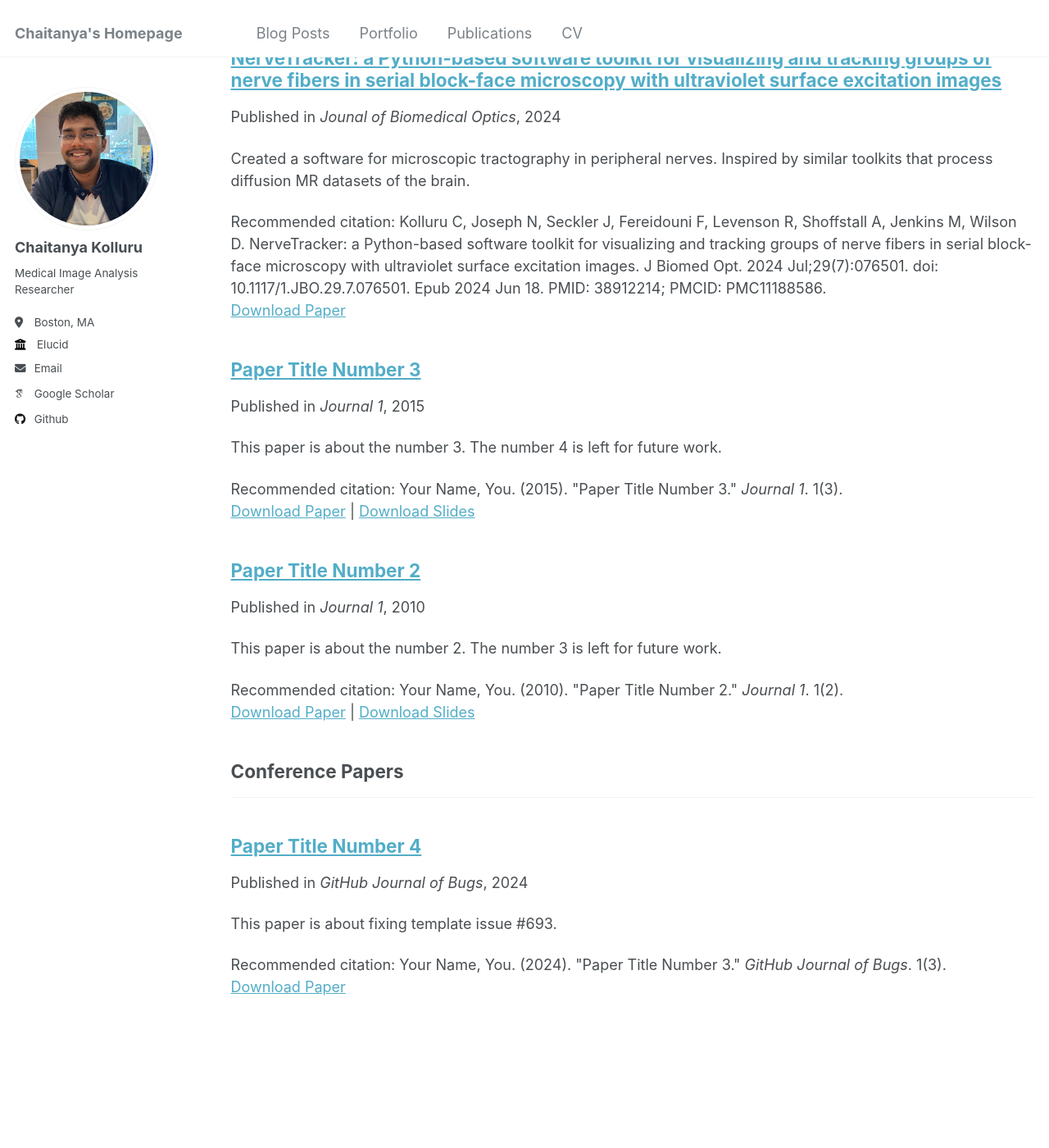
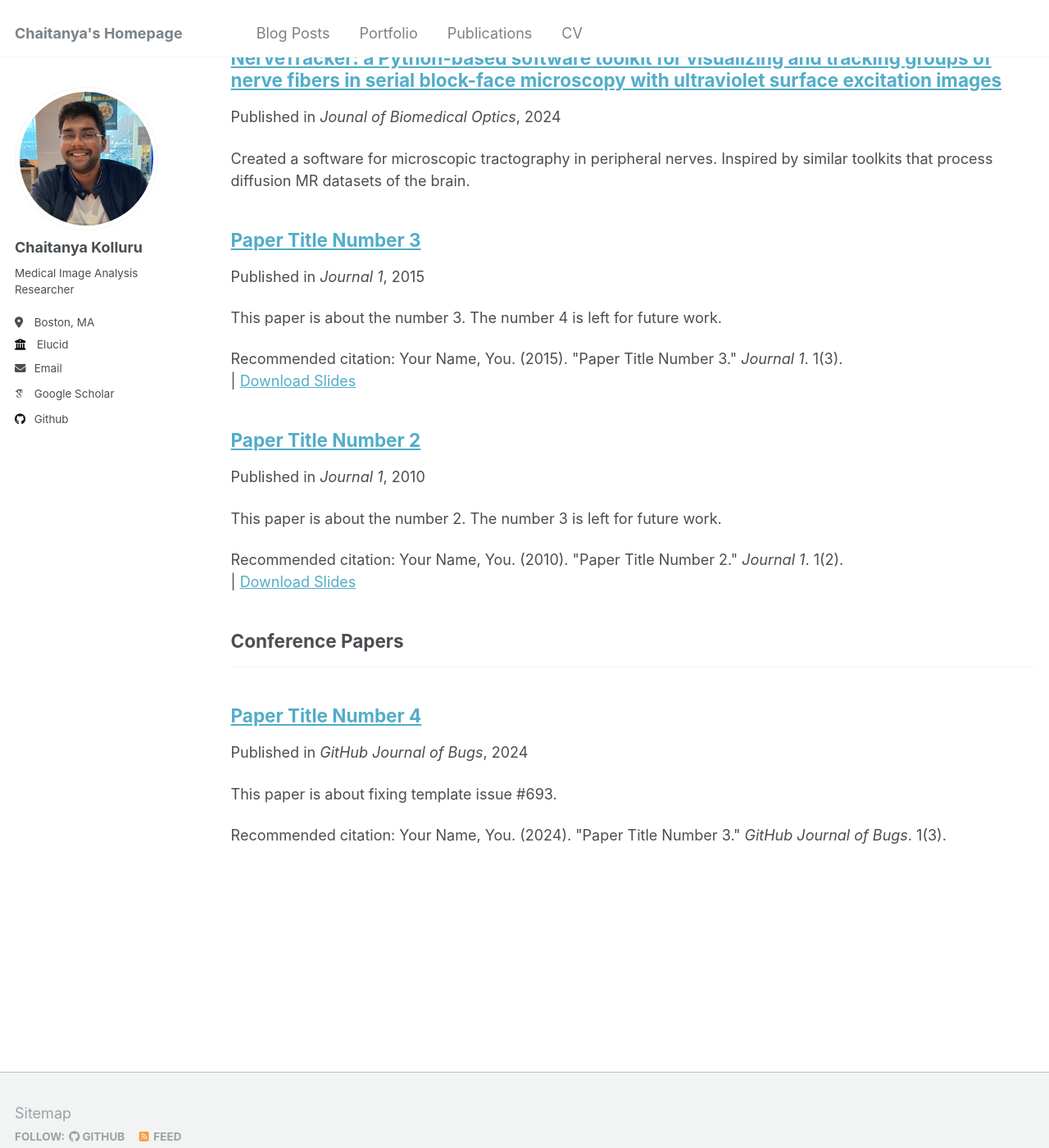
Before and after one commit to ckolluru/ckolluru.github.io, a Jekyll site: the page built from _pages/publications.html, in a window 1280 px wide and 1400 px high, scrolled down 254 px. Shown: the whole window at 82% size. Built offline with Jekyll 4.4.1, drawn with Linux system fonts in a browser that asks for light colours; some web fonts are replaced.

Commit message:
Update first publication

```diff
--- a/_includes/archive-single.html
+++ b/_includes/archive-single.html
@@ -53,15 +53,15 @@
     {% endif %}
 
     {% if post.citation and post.paperurl and post.slidesurl %}
-      <p>Recommended citation: {{ post.citation }}<br /><a href="{{ post.paperurl }}">Download Paper</a> | <a href="{{ post.slidesurl }}">Download Slides</a></p>
+      <p>Recommended citation: {{ post.citation }}<br /> | <a href="{{ post.slidesurl }}">Download Slides</a></p>
     {% elsif post.citation and post.paperurl %}
-      <p>Recommended citation: {{ post.citation }}<br /><a href="{{ post.paperurl }}">Download Paper</a></p>
+      <p>Recommended citation: {{ post.citation }}<br /></p>
     {% elsif post.citation and post.slidesurl %}
       <p>Recommended citation: {{ post.citation }}<br /><a href="{{ post.slidesurl }}">Download Slides</a></p>
     {% elsif post.citation %}
       <p>Recommended citation: {{ post.citation }}</p>
     {% elsif post.paperurl %}
-      <p><a href=" {{ post.paperurl }} ">Download Paper</a></p>
+      <p></p>
     {% elsif post.slidesurl %}
       <p>Download <a href="{{ post.slidesurl }}">Download Slides</a></p></p>
     {% endif %}
--- a/_publications/2009-10-01-paper-title-number-1.md
+++ /dev/null
@@ -1,27 +0,0 @@
----
-title: "NerveTracker: a Python-based software toolkit for visualizing and tracking groups of nerve fibers in serial block-face microscopy with ultraviolet surface excitation images"
-collection: publications
-category: manuscripts
-permalink: /publication/2009-10-01-paper-title-number-1
-excerpt: 'Created a software for microscopic tractography in peripheral nerves. Inspired by similar toolkits that process diffusion MR datasets of the brain.'
-date: 2024-06-18
-venue: 'Jounal of Biomedical Optics'
-slidesurl:
-paperurl: 'https://www.ncbi.nlm.nih.gov/pmc/articles/PMC11188586/'
-citation: 'Kolluru C, Joseph N, Seckler J, Fereidouni F, Levenson R, Shoffstall A, Jenkins M, Wilson D. NerveTracker: a Python-based software toolkit for visualizing and tracking groups of nerve fibers in serial block-face microscopy with ultraviolet surface excitation images. J Biomed Opt. 2024 Jul;29(7):076501. doi: 10.1117/1.JBO.29.7.076501. Epub 2024 Jun 18. PMID: 38912214; PMCID: PMC11188586.'
----
-
-Significance
-Information about the spatial organization of fibers within a nerve is crucial to our understanding of nerve anatomy and its response to neuromodulation therapies. A serial block-face microscopy method [three-dimensional microscopy with ultraviolet surface excitation (3D-MUSE)] has been developed to image nerves over extended depths ex vivo. To routinely visualize and track nerve fibers in these datasets, a dedicated and customizable software tool is required.
-
-Aim
-Our objective was to develop custom software that includes image processing and visualization methods to perform microscopic tractography along the length of a peripheral nerve sample.
-
-Approach
-We modified common computer vision algorithms (optic flow and structure tensor) to track groups of peripheral nerve fibers along the length of the nerve. Interactive streamline visualization and manual editing tools are provided. Optionally, deep learning segmentation of fascicles (fiber bundles) can be applied to constrain the tracts from inadvertently crossing into the epineurium. As an example, we performed tractography on vagus and tibial nerve datasets and assessed accuracy by comparing the resulting nerve tracts with segmentations of fascicles as they split and merge with each other in the nerve sample stack.
-
-Results
-We found that a normalized Dice overlap (Dicenorm) metric had a mean value above 0.75 across several millimeters along the nerve. We also found that the tractograms were robust to changes in certain image properties (e.g., downsampling in-plane and out-of-plane), which resulted in only a 2% to 9% change to the mean Dicenorm values. In a vagus nerve sample, tractography allowed us to readily identify that subsets of fibers from four distinct fascicles merge into a single fascicle as we move ∼5  mm along the nerve’s length.
-
-Conclusions
-Overall, we demonstrated the feasibility of performing automated microscopic tractography on 3D-MUSE datasets of peripheral nerves. The software should be applicable to other imaging approaches. The code is available at https://github.com/ckolluru/NerveTracker.
```
Also changed, not shown: _publications/2024-06-18-tractography.md (added, +22 -0 lines).
